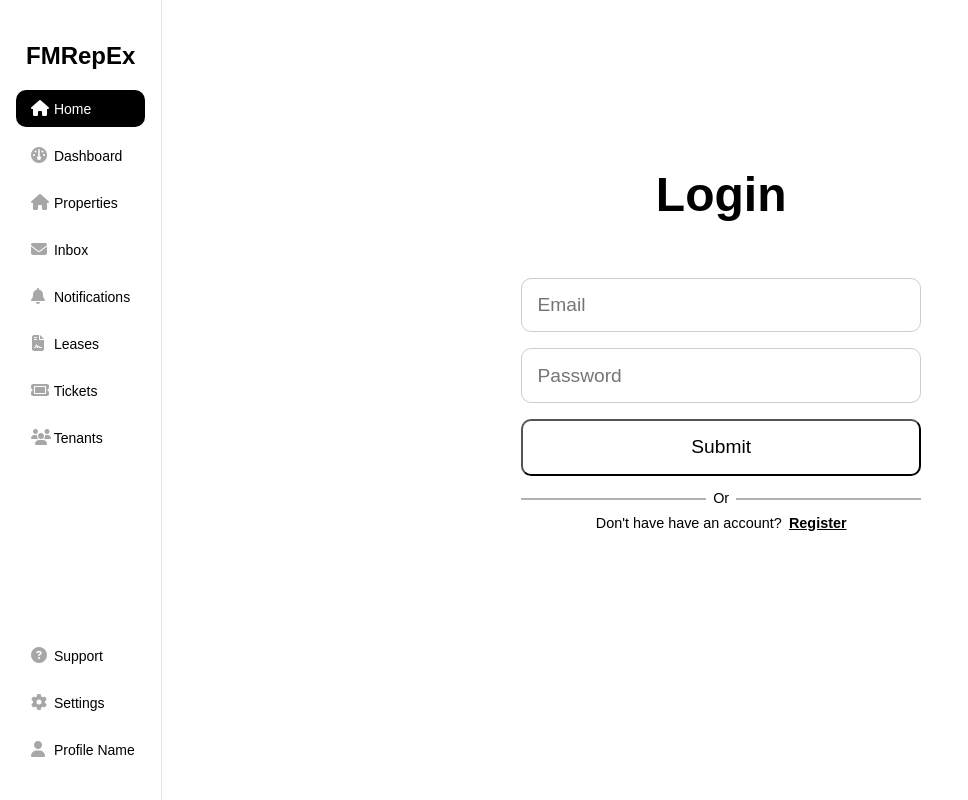
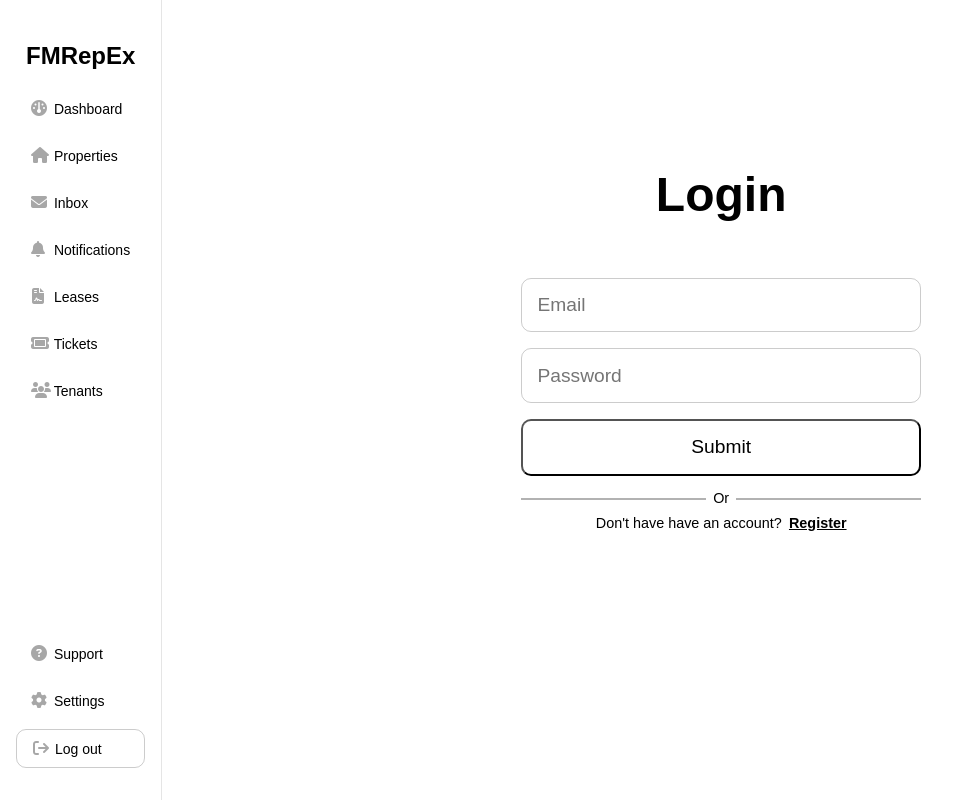
Before and after one commit to lukman155/fmrep-frontend, a SvelteKit app: page / in a window 1280 px wide. Shown: the whole page, without its empty margins (0-968 px from the left). Built offline with nearby package versions, Linux system fonts and the light colour scheme; no server answers; a web font is replaced by a local one.

Commit message:
Add: LogOut Fuctionality

```diff
--- a/src/routes/SideMenu.svelte
+++ b/src/routes/SideMenu.svelte
@@ -1,13 +1,13 @@
 <script>
 
   import { page } from '$app/stores'
+  import { authHandlers } from '../store/store';
 
   $: currentRoute = $page.route.id;
 
 
 
   let menuItems = [
-    { text: 'Home', link: '', icon: 'fa-home' },
     { text: 'Dashboard', link: 'dashboard', icon: 'fa-dashboard' },
     { text: 'Properties', link: 'properties', icon: 'fa-house' },
     { text: 'Inbox', link: 'inbox', icon: 'fa-envelope' },
@@ -30,18 +30,11 @@
   <div class="bottom links">
     <a class="menu-item support {currentRoute == '/support'? 'active': ''}" href='/support'><i class="fa fa-question-circle"></i> Support</a>
     <a class="menu-item settings {currentRoute == '/settings'? 'active': ''}" href='/settings'><i class="fa fa-cog"></i> Settings</a>
-    <a class="menu-item profile {currentRoute == '/profile'? 'active': ''}" href='/profile'><i class="fa fa-user"></i> Profile Name</a>
+    <button class="menu-item profile " on:click={authHandlers.logout}><i class="fa-solid fa-arrow-right-from-bracket"></i> Log out</button>
   </div>
 </nav>
 
 <style>
-
-  .active, .active > .fa {
-    background-color: black;
-    color: white;
-    border-radius: 10px;
-  }
-
 
   .active.support, .active.support > .fa {
     background-color: rgba(0, 80, 36, 0.788);
@@ -103,13 +96,37 @@
     margin: 2em 1em;
   }
 
-  .fa {
+  .fa, .fa-solid {
     text-align: center;
     width: 14px;
     font-size: 16px;
     color: rgba(0, 0, 0, 0.345);
     margin: 0 5px;
 }
+
+button {
+    color: black;
+    text-decoration: none;
+    font-size: 14px;
+    padding: 10px;
+    border-radius: 10px;
+    border: 1px solid rgba(0, 0, 0, 0.20);
+    text-align: left;
+    background-color: transparent;
+    cursor: pointer;
+  }
+
+  button:hover {
+    color: coral;
+
+    border: 1px solid coral;
+    text-align: left;
+    background-color: transparent;
+  }
+
+  button:hover > .fa-solid {
+    color: rgb(255, 0, 0);
+  }
 
   a {
     color: black;
--- a/src/store/store.js
+++ b/src/store/store.js
@@ -1,5 +1,6 @@
 import { createUserWithEmailAndPassword, signInWithEmailAndPassword, signOut } from "firebase/auth";
 import { writable } from "svelte/store";
+import { auth } from "../lib/firebase/firebase";
 
 export const authStore = writable({
   user: null,
```
